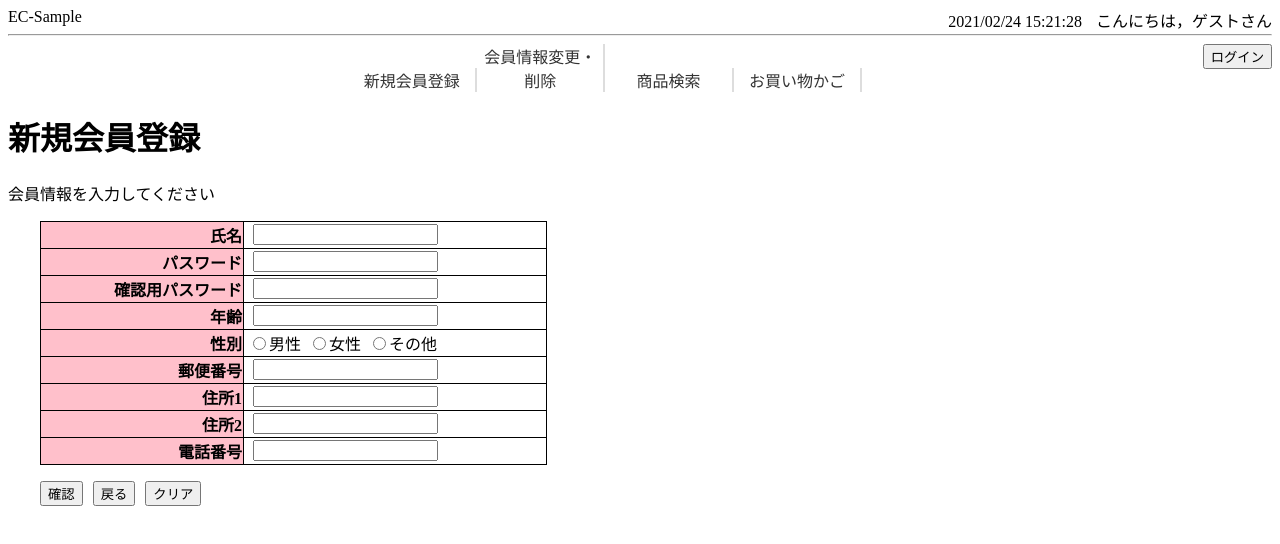
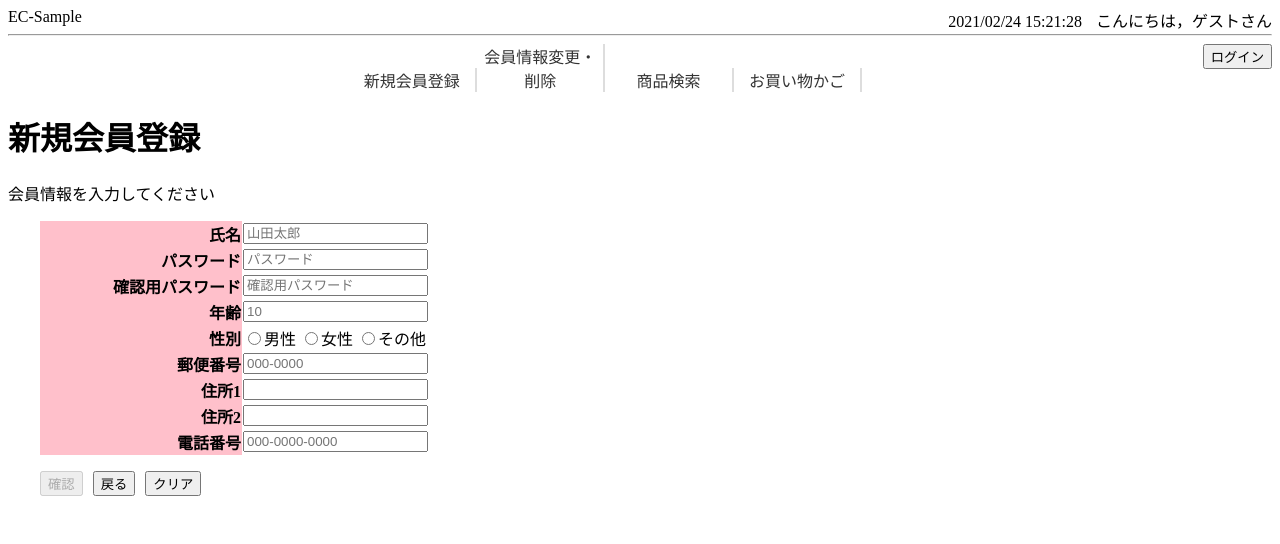
Before and after one commit to hiromu-saito/ec-sample, a Vue app in the folder ec-front/: page /signup in a window 1280 px wide. Shown: the top 544 px of the page. Built offline with nearby package versions, Linux system fonts and the light colour scheme.

Commit message:
WIP 会員登録画面

```diff
--- a/ec-front/src/components/ValidationInput.vue
+++ b/ec-front/src/components/ValidationInput.vue
@@ -9,7 +9,7 @@
         :type="inputType"
         :name="name"
         :placeholder="placeholder"/>
-      <p style="color:red">{{errors[0]}}</p>
+      <span class="error" >{{errors[0]}}</span>
     </validation-provider>
 </template>
 
@@ -51,6 +51,10 @@ export default {
 }
 </script>
 
-<style>
+<style scoped>
+.error{
+  color: red;
+  padding-left: 16px;
+}
 
 </style>
--- a/ec-front/src/views/Signup.vue
+++ b/ec-front/src/views/Signup.vue
@@ -1,73 +1,156 @@
 <template>
   <div>
+    <div v-if="!isInput">
       <h1>新規会員登録</h1>
       <p>会員情報を入力してください</p>
       <div class="signup">
+      <validation-observer
+        tag="form"
+        v-slot="{invalid}">
         <table>
           <tr>
             <th>氏名</th>
-          <td><input type="text" name="name" v-model="user.Name" /></td>
+            <td>
+              <validation-input
+                inputType="text"
+                name="名前"
+                rules="required"
+                placeholder="山田太郎"
+                :value.sync="user.name"
+                />
+              </td>
           </tr>
           <tr>
             <th>パスワード</th>
-          <td><input type="password" name="pass" v-model="user.Password" /></td>
+            <td>
+              <validation-input
+                inputType="password"
+                name="パスワード"
+                rules="required"
+                placeholder="パスワード"
+                :value.sync="user.passward"
+                />
+            </td>
           </tr>
           <tr>
             <th>確認用パスワード</th>
-          <td><input type="password" name="confirm_pass" /></td>
+            <td>
+              <validation-input
+                inputType="text"
+                name="確認用パスワード"
+                rules="required"
+                placeholder="確認用パスワード"
+                :value.sync="user.confirmPass"
+                />
+            </td>
           </tr>
           <tr>
             <th>年齢</th>
-          <td><input /></td>
+            <td>
+              <validation-input
+                inputType="text"
+                name="age"
+                rules=""
+                placeholder="10"
+                :value.sync="user.age"
+                />
+            </td>
           </tr>
           <tr>
             <th>性別</th>
             <td>
-            <input type="radio" />男性 <input type="radio" />女性
-            <input type="radio" />その他
+              <input type="radio" v-model="user.sex" value="m"/>男性
+              <input type="radio" v-model="user.sex" value="f"/>女性
+              <input type="radio" v-model="user.sex" value="o"/>その他
             </td>
           </tr>
           <tr>
             <th>郵便番号</th>
-          <td><input /></td>
+            <td>
+              <validation-input
+                inputType="type"
+                name="郵便番号"
+                rules=""
+                placeholder="000-0000"
+                :value.sync="user.postalCode"
+              />
+            </td>
           </tr>
           <tr>
             <th>住所1</th>
-          <td><input /></td>
+            <td>
+              <validation-input
+                inputType="text"
+                name="住所"
+                rules="required"
+                placeholder=""
+                :value.sync="user.address1"
+              />
+            </td>
           </tr>
           <tr>
             <th>住所2</th>
-          <td><input /></td>
+            <td>
+              <validation-input
+                inputType="text"
+                name="住所"
+                rules="required"
+                placeholder=""
+                :value.sync="user.address2"
+              />
+            </td>
           </tr>
           <tr>
             <th>電話番号</th>
-          <td><input /></td>
+            <td>
+              <validation-input
+                inputType="tel"
+                name="tel"
+                rules=""
+                placeholder="000-0000-0000"
+                :value.sync="user.tel"
+                />
+            </td>
           </tr>
         </table>
         <p>
-        <button @click="confirm">確認</button>
-        <!-- <button>戻る</button> -->
+          <button @click.prevent="confirm" :disabled="invalid">確認</button>
           <router-link tag="button" to="/">戻る</router-link>
           <button @click="clear">クリア</button>
         </p>
+      </validation-observer>
+      </div>
+    </div>
+    <div v-if="isInput">
+      <h1>確認画面表示</h1>
     </div>
   </div>
 </template>
 
 <script>
+import ValidationInput from '../components/ValidationInput'
 export default {
   name: "Signup",
+  components:{
+    ValidationInput
+  },
   data() {
-    return {
+    return{
       user: {},
+      isInput:false
     };
+  },
+  mounted(){
+    this.isInput = false
   },
   methods: {
     clear() {
+      this.user = {}
       console.log("入力値クリア");
     },
     confirm() {
       console.log(this.user);
+      this.isInput = true
     },
   },
 };
@@ -80,7 +163,6 @@ export default {
 .signup table,
 .signup th,
 .signup td {
-  border: 1px solid #000;
   border-collapse: collapse;
 }
 .signup th {
@@ -89,11 +171,10 @@ export default {
   text-align: right;
 }
 .signup td {
-  width: 300px;
+  vertical-align: middle;
+
 }
-.signup input {
-  margin-left: 8px;
-}
+
 .signup button {
   margin-right: 10px;
 }
```
Lines whose indentation alone changed are shown as unchanged.
